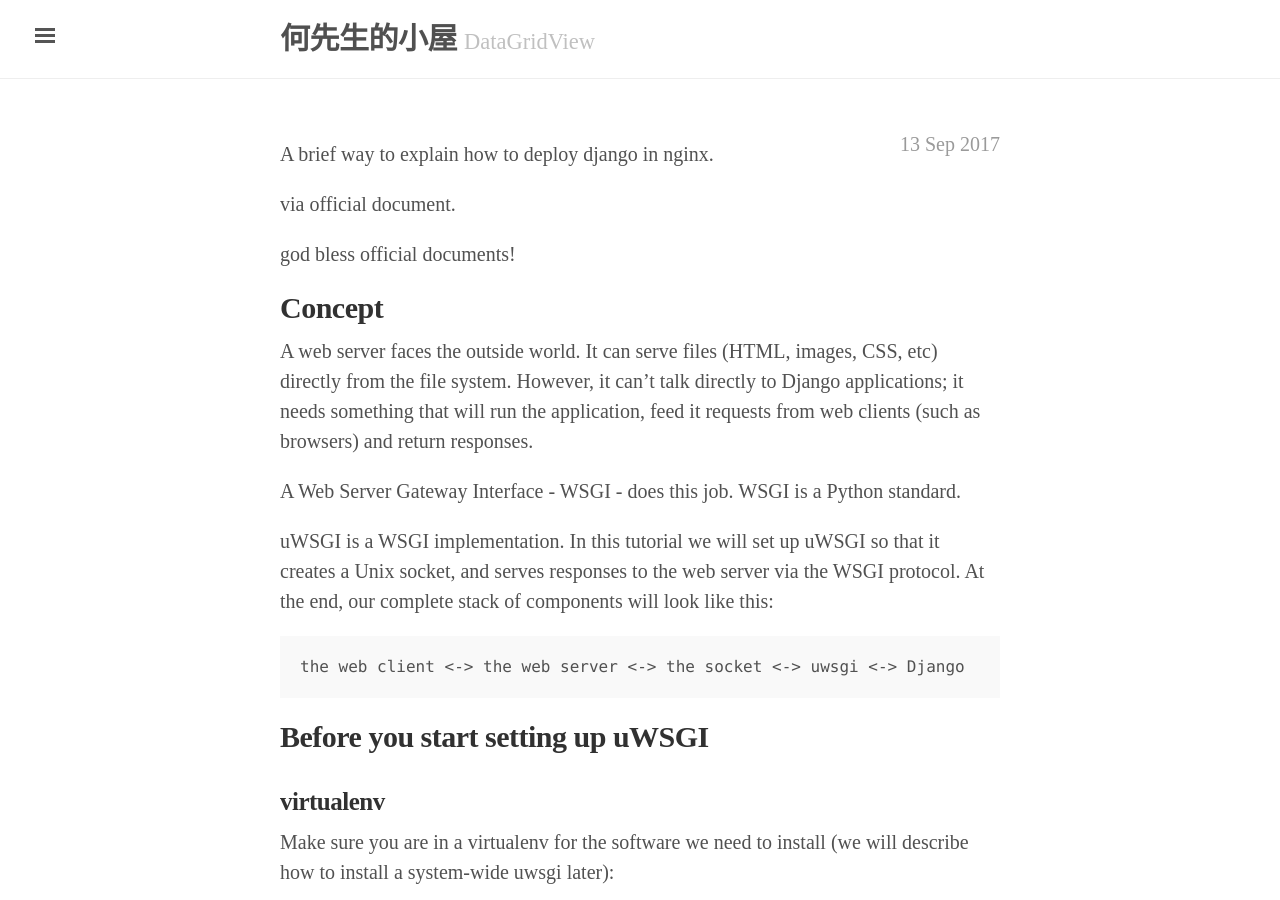
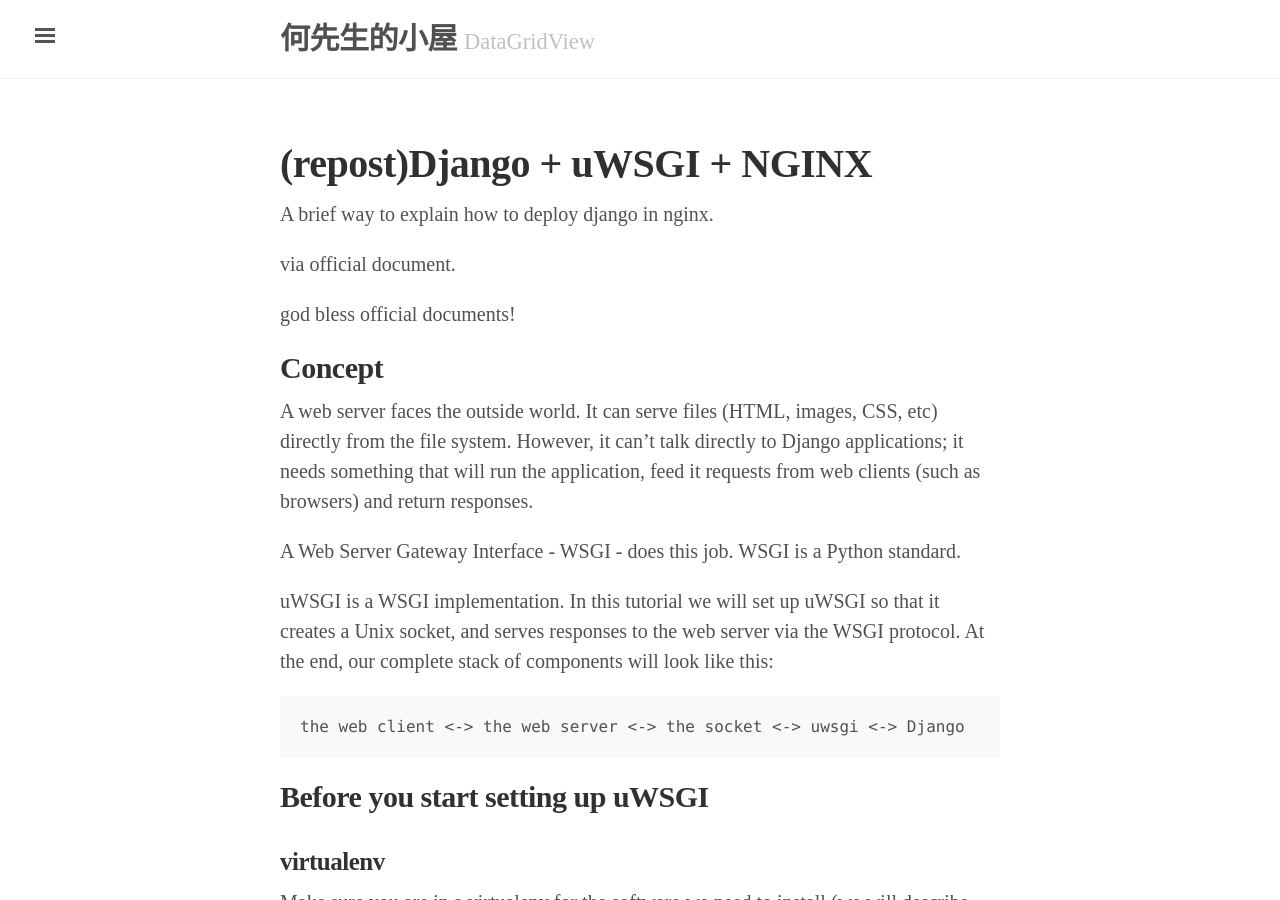
Before and after one commit to datagridview/blog, a Jekyll site: the page built from _posts/2017-09-12-Django-and-Nginx.md, in a window 1280 px wide and 900 px high. Built offline with Jekyll 4.4.1, drawn with Linux system fonts in a browser that asks for light colours; our own code applies the rules of GitHub Pages for plain Markdown files.

Commit message:
modified:   2017-09-12-Django-and-Nginx.md

```diff
--- a/_posts/2017-09-12-Django-and-Nginx.md
+++ b/_posts/2017-09-12-Django-and-Nginx.md
@@ -1,6 +1,6 @@
 ---
 layout: page
-title: [repost]Django + uWSGI + NGINX
+title: (repost)Django + uWSGI + NGINX
 ---
 
 A brief way to explain how to deploy django in nginx.
```
